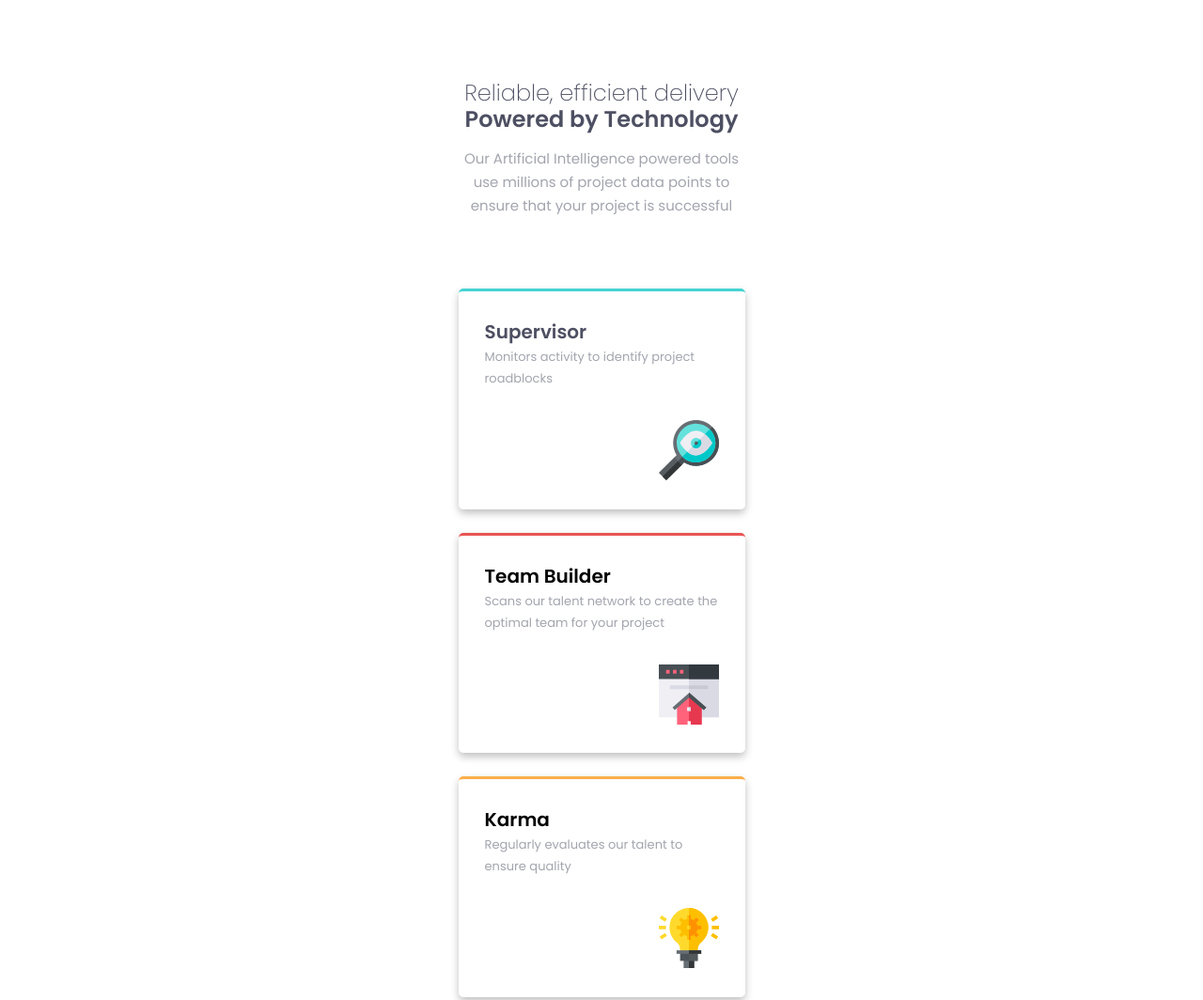
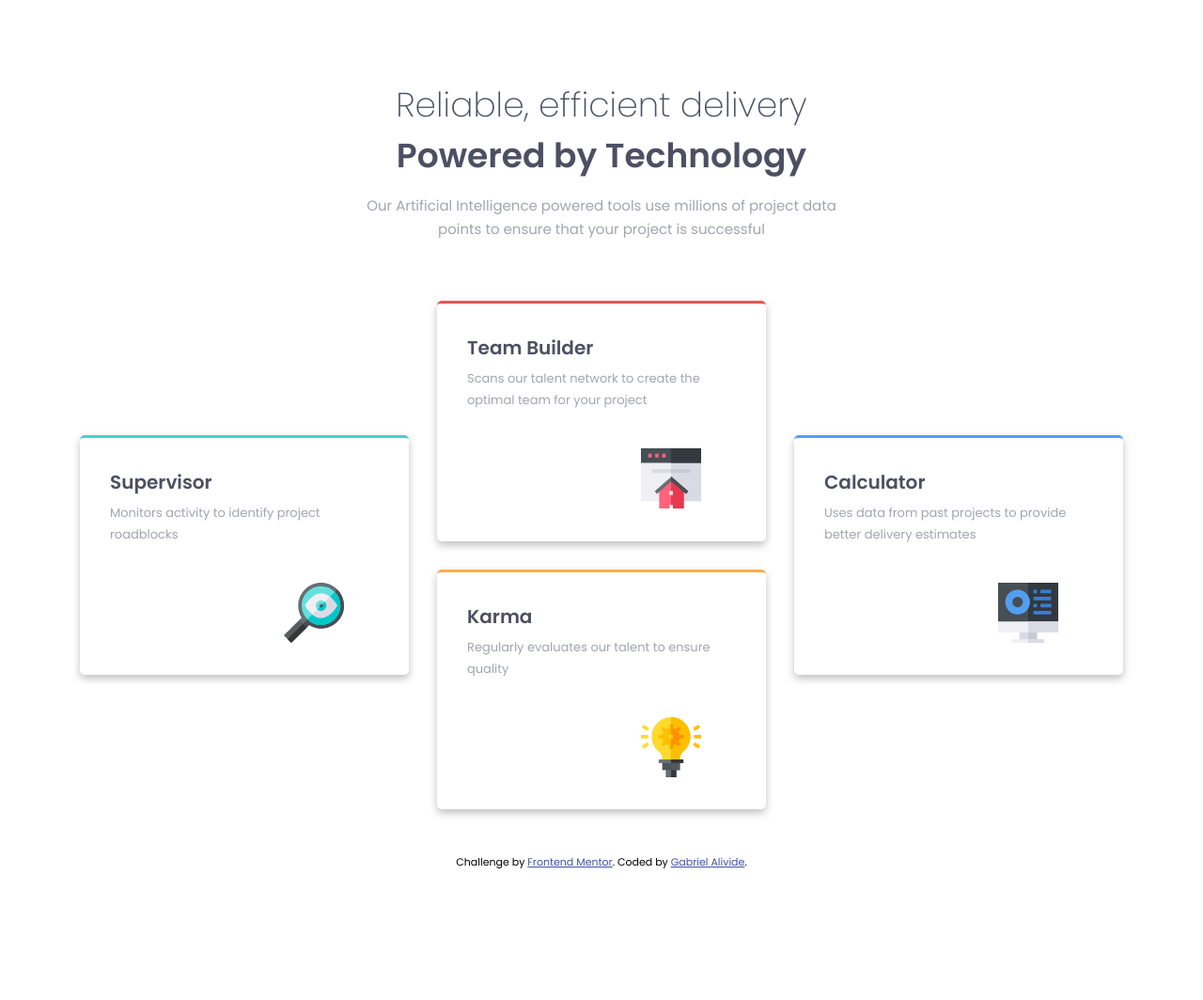
Before and after one commit to Laoluwapo/four-card-feature-section, a plain HTML site: page index.html in a window 1280 px wide. Shown: the top 1064 px of the page at 94% size. After the commit the page ends 925 px from the top, so only its background shows below. Drawn offline with Linux system fonts and the light colour scheme.

Commit message:
Build the desktop design.

```diff
--- a/css/style.css
+++ b/css/style.css
@@ -34,7 +34,7 @@ body {
     margin-bottom: 1.6rem;
 }
 
-.hero-heading1, .hero-heading2, .supervisor {
+.hero-heading1, .hero-heading2, .segment-heading {
     color: #4D4F62;
 }
 
@@ -59,10 +59,6 @@ body {
     padding: 2.8rem;
 }
 
-.team-builder {
-    border-top: 3px solid #EA5454;
-}
-
 .segment-heading {
     font-size: 2rem;
     font-weight: 600;
@@ -75,6 +71,10 @@ body {
     line-height: 2.3rem;
     margin-bottom: 3.3rem;
     color: hsl(229, 6%, 66%);
+}
+
+.team-builder {
+    border-top: 3px solid #EA5454;
 }
 
 .supervisor {
@@ -102,3 +102,58 @@ body {
 .attribution a {
     color: hsl(228, 45%, 44%);
 }
+
+@media screen and (min-width: 768px) {
+    .grid--3x4 {
+        display: grid;
+        grid-template-columns: repeat(3, 1fr);
+        grid-template-rows: repeat(4, 1fr);
+        gap: 3rem;
+        max-width: 1110px;
+        margin-bottom: 3rem;
+    }
+    .container {
+        max-width: 1440px;
+        padding: 0 3.5rem;
+    }
+    .hero-heading1, .hero-heading2 {
+        font-size: 3.6rem;
+        line-height: 5.4rem;
+    }
+    .hero-heading2 {
+        margin-bottom: 1.3rem;
+    }
+    .container--hero {
+        margin: 8.5rem auto 6.4rem;
+        width: 540px;
+    }
+    .supervisor, .team-builder, .karma, .calculator {
+        max-width: 350px;
+        padding: 3.2rem;
+        margin-bottom: 0;
+    }
+    .segment-heading {
+       margin-bottom: .6rem;
+    }
+    .segment-text {
+        margin-bottom: 4rem;
+    }
+    .team-builder {
+        grid-column: 2 / 3;
+        grid-row: 1 / 3;
+    }
+    .supervisor {
+        grid-column: 1 / 2;
+        grid-row: 2 / 4;
+    }
+
+    .karma {
+        grid-column: 2 / 3;
+        grid-row: 3 / 5;
+    }
+
+    .calculator {
+        grid-column: 3 / 4;
+        grid-row: 2 / 4;
+    }
+}
--- a/index.html
+++ b/index.html
@@ -21,6 +21,7 @@
         to ensure that your project is successful
       </p>
     </div>
+    <div class="grid--3x4">
       <div class="supervisor">
         <h3 class="segment-heading">Supervisor</h3>
         <p class="segment-text">Monitors activity to identify project roadblocks</p>
@@ -42,6 +43,7 @@
         <img class="segment-icon" src="images/icon-calculator.svg" alt="">
       </div>
     </div>
+  </div>
   <footer>
     <p class="attribution">
       Challenge by <a href="https://www.frontendmentor.io?ref=challenge" target="_blank">Frontend Mentor</a>.
```
Lines whose indentation alone changed are shown as unchanged.
